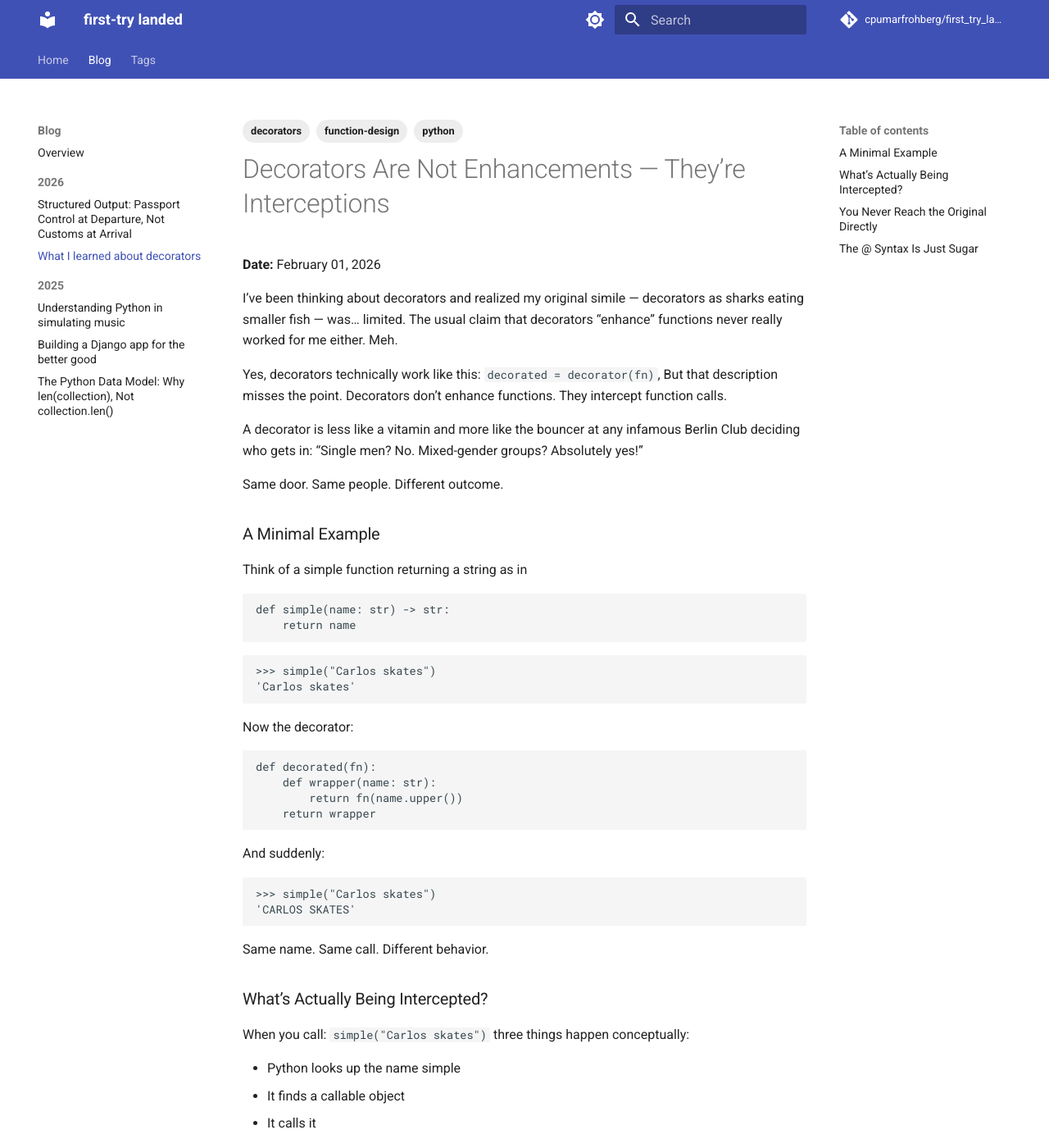
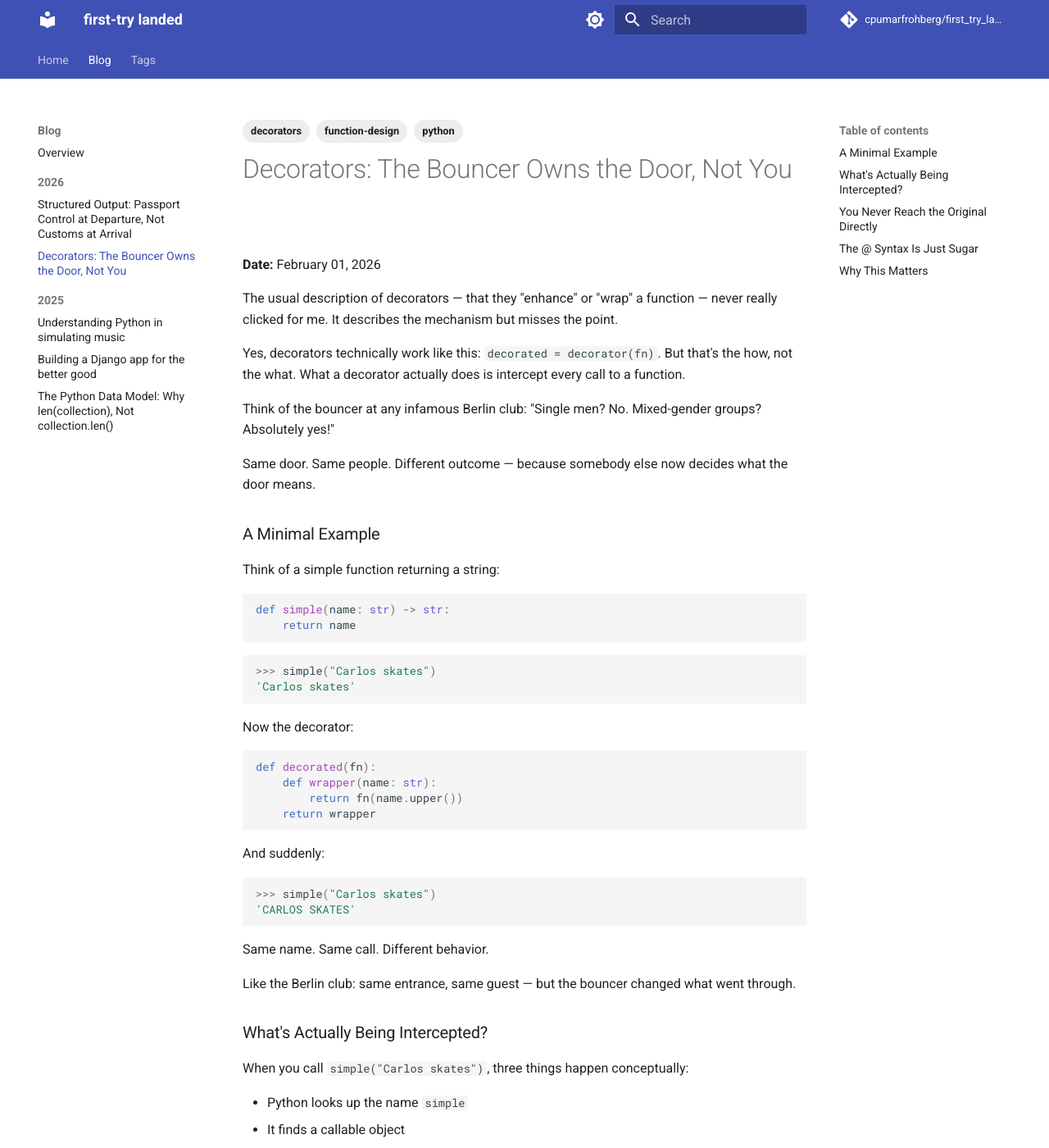
Before and after one commit to cpumarfrohberg/first_try_landed, an MkDocs documentation site: the page built from docs/blog/posts/decorators.md, in a window 1280 px wide and 1400 px high. Shown: the whole window at 82% size. Built offline with MkDocs 1.6.1 and Material for MkDocs 9.7.7, drawn with Linux system fonts in a browser that asks for light colours; comment, search, counter and statistics services are not loaded; some of the changed text lies outside the part shown.

Commit message:
improve analogy in the article on decorators

````diff
--- a/docs/blog/posts/decorators.md
+++ b/docs/blog/posts/decorators.md
@@ -1,5 +1,5 @@
 ---
-title: "What I learned about decorators"
+title: "Decorators: The Bouncer Owns the Door, Not You"
 date: 2026-02-01
 categories:
   - Python
@@ -9,102 +9,126 @@ tags:
   - function-design
 ---
 
-# Decorators Are Not Enhancements — They’re Interceptions
+# Decorators: The Bouncer Owns the Door, Not You
 
 **Date:** February 01, 2026
 
-I’ve been thinking about decorators and realized my original simile — decorators as sharks eating smaller fish — was… limited. The usual claim that decorators “enhance” functions never really worked for me either. Meh.
+The usual description of decorators — that they "enhance" or "wrap" a function — never really clicked for me. It describes the mechanism but misses the point.
 
-Yes, decorators technically work like this:
-`decorated = decorator(fn)`,
-But that description misses the point. Decorators don’t enhance functions. They intercept function calls.
+Yes, decorators technically work like this: `decorated = decorator(fn)`. But that's the how, not the what. What a decorator actually does is intercept every call to a function.
 
-A decorator is less like a vitamin and more like the bouncer at any infamous Berlin Club deciding who gets in:
-“Single men? No. Mixed-gender groups? Absolutely yes!”
+Think of the bouncer at any infamous Berlin club:
+"Single men? No. Mixed-gender groups? Absolutely yes!"
 
-Same door. Same people. Different outcome.
+Same door. Same people. Different outcome — because somebody else now decides what the door means.
 
 ### A Minimal Example
 
-Think of a simple function returning a string as in
-```{Python}
+Think of a simple function returning a string:
+
+```python
 def simple(name: str) -> str:
     return name
 ```
-```
+
+```python
 >>> simple("Carlos skates")
 'Carlos skates'
 ```
+
 Now the decorator:
-```{Python}
+
+```python
 def decorated(fn):
     def wrapper(name: str):
         return fn(name.upper())
     return wrapper
 ```
+
 And suddenly:
-```{Python}
+
+```python
 >>> simple("Carlos skates")
 'CARLOS SKATES'
 ```
+
 Same name. Same call. Different behavior.
 
+Like the Berlin club: same entrance, same guest — but the bouncer changed what went through.
 
-### What’s Actually Being Intercepted?
+### What's Actually Being Intercepted?
 
-When you call:
-`simple("Carlos skates")`
-three things happen conceptually:
+When you call `simple("Carlos skates")`, three things happen conceptually:
 
-* Python looks up the name simple
-* It finds a callable object
-* It calls it
+- Python looks up the name `simple`
+- It finds a callable object
+- It calls it
 
 A decorator intervenes by changing step 2.
 
-After decoration, simple no longer refers to the original function. It refers to the wrapper. The caller never knows.
+After decoration, `simple` no longer refers to the original function. It refers to the wrapper. The caller never knows.
 
-That’s interception.
+Like the club: the guest doesn't negotiate with the original door policy. They negotiate with whoever is standing in front of it. The bouncer is now the policy.
+
+That's interception.
 
 ### You Never Reach the Original Directly
 
 After decoration, this is what you really have:
 
-`simple = decorated(simple)`
+```python
+simple = decorated(simple)
+```
 
 Call flow:
 
+```
 caller → wrapper → original function (maybe)
-
+```
 
 The decorator decides:
 
-* whether the original function runs
-* when it runs
-* with what arguments
-* how often
-* or not at all
+- whether the original function runs
+- when it runs
+- with what arguments
+- how often
+- or not at all
 
-That’s why decorators are used for authentication, caching, logging, retries, validating and rate limiting. They’re gatekeepers.
+Like the bouncer: the original door still exists. But nobody gets to it without the bouncer's say-so. The original function didn't change — access to it did.
 
 ### The @ Syntax Is Just Sugar
-This
-```{Python}
+
+This:
+
+```python
 @decorated
 def simple(name):
     return name
 ```
+
 Is exactly the same as:
-```{Python}
+
+```python
 def simple(name):
     return name
 
 simple = decorated(simple)
 ```
-Reassignment is the whole trick:
-* Callers don’t call behavior.
-* They call names.
 
-To intercept all calls, you must own the name.
+Reassignment is the whole trick. Callers don't call behavior — they call names. To intercept all calls, you must own the name.
 
-A decorator doesn’t enhance a function — it replaces it with a gatekeeper that controls every call that follows.
+Like the club: `@decorated` is just posting the bouncer at the door before opening night. The result is identical — guests will never know there was ever a different arrangement.
+
+### Why This Matters
+
+That's why decorators are used for authentication, caching, logging, retries, and rate limiting.
+
+- **Authentication**: the bouncer checks your ID before you enter
+- **Caching**: the bouncer recognizes you from last time and waves you through without the full check
+- **Logging**: the bouncer keeps a clipboard — every entry and exit timestamped
+- **Retries**: the bouncer sends you to the back of the queue and lets you try again
+- **Rate limiting**: the bouncer has a counter — after ten entries, the door closes for an hour
+
+Same door. The bouncer just decides what the door means.
+
+A decorator doesn't enhance a function — it replaces it with a gatekeeper that controls every call that follows.
--- a/mkdocs.yml
+++ b/mkdocs.yml
@@ -39,7 +39,7 @@ nav:
     - Overview: blog/index.md
     - 2026:
       - "Structured Output: Passport Control at Departure, Not Customs at Arrival": blog/posts/structured_output_and_contracts.md
-      - What I learned about decorators: blog/posts/decorators.md
+      - "Decorators: The Bouncer Owns the Door, Not You": blog/posts/decorators.md
     - 2025:
       - Understanding Python in simulating music: blog/posts/python-simulating-music.md
       - "Building a Django app for the better good": blog/posts/planning-pads-recycling-django.md
````
Also changed, not shown: docs/blog/index.md (+1 -1 lines).
